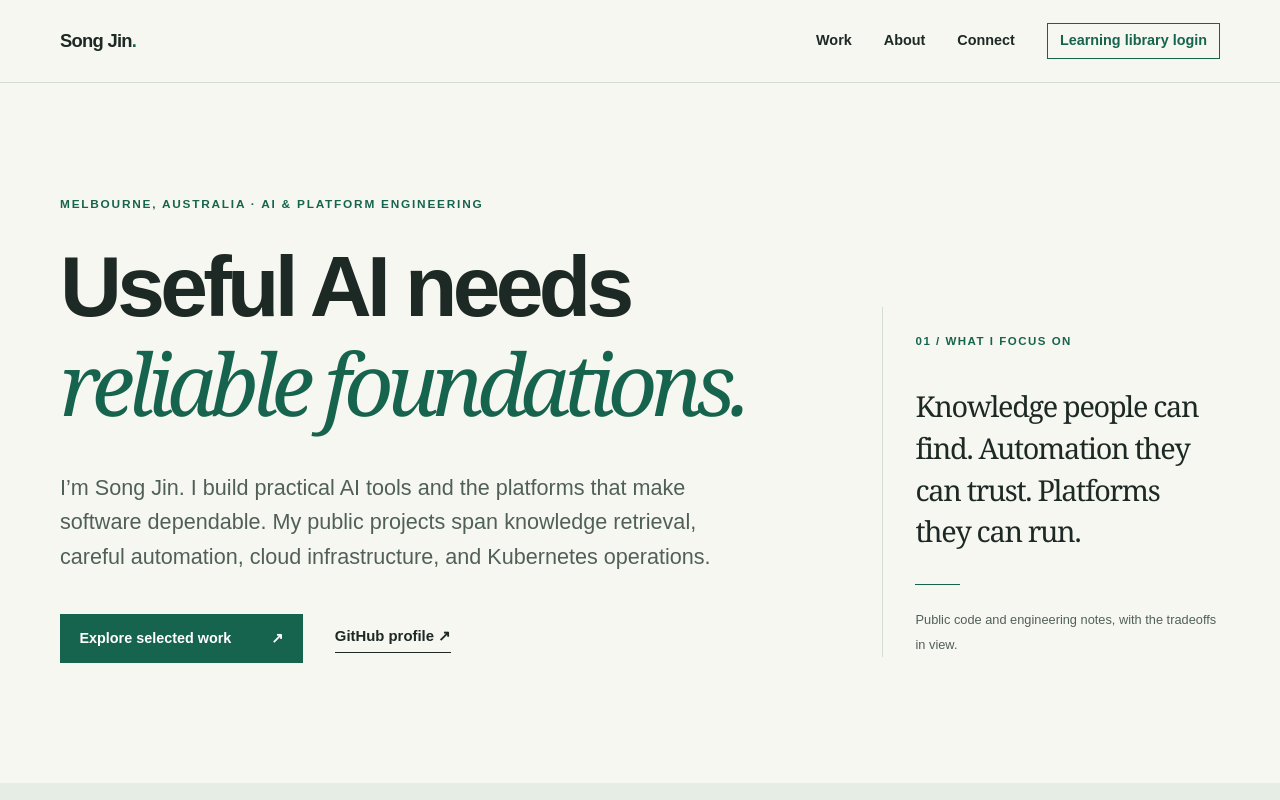
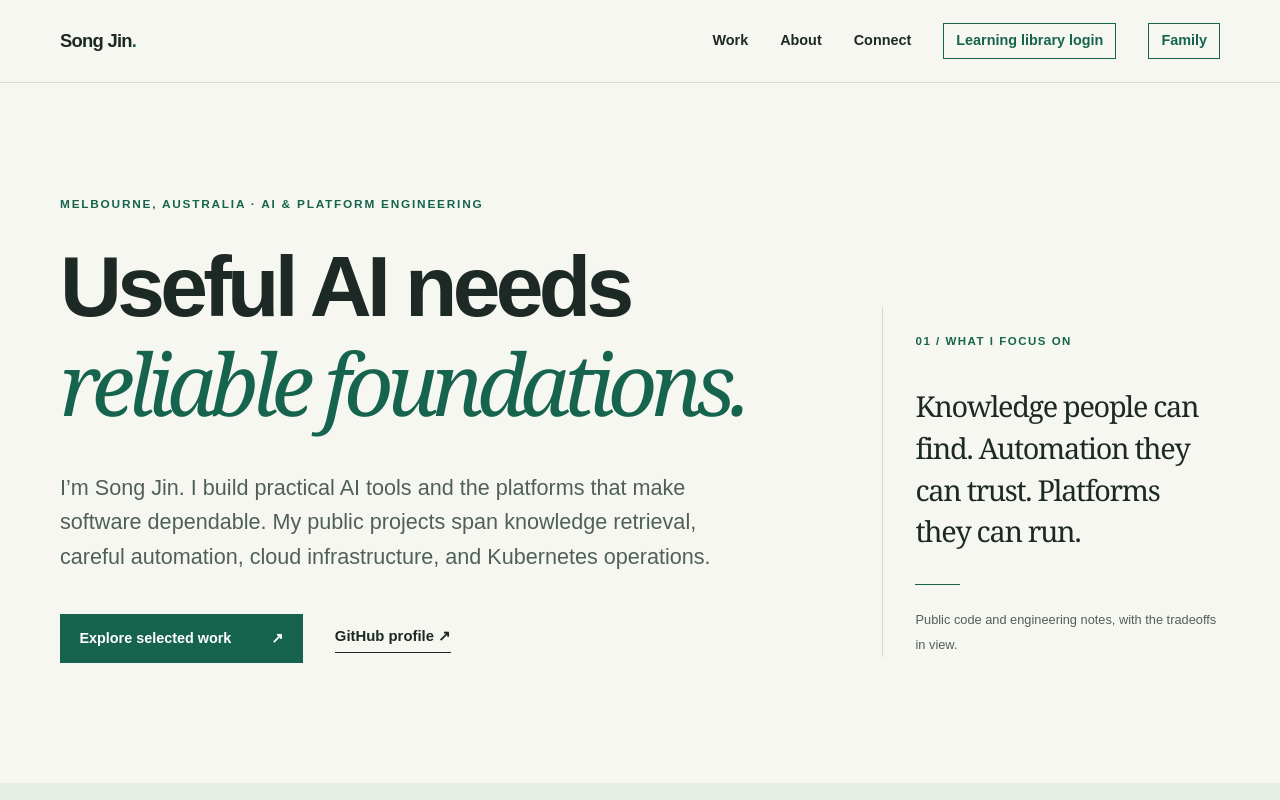
Before and after one commit to SongGithub/midu-site, a plain HTML site: page index.html in a window 1280 px wide. Shown: the top 800 px of the page. Drawn offline with Linux system fonts and the light colour scheme.

Commit message:
feat: link the private family site and remove temporary deployment helpers

```diff
--- a/index.html
+++ b/index.html
@@ -19,6 +19,7 @@
           <a href="#about">About</a>
           <a href="#connect">Connect</a>
           <a class="nav-login" href="https://learn.midu.com.au/" aria-label="Log in to the private learning library">Learning library login</a>
+          <a class="nav-login" href="https://family.midu.com.au/" aria-label="Open the private family site">Family</a>
         </nav>
       </div>
     </header>
```
Also changed, not shown: 4 other files.
